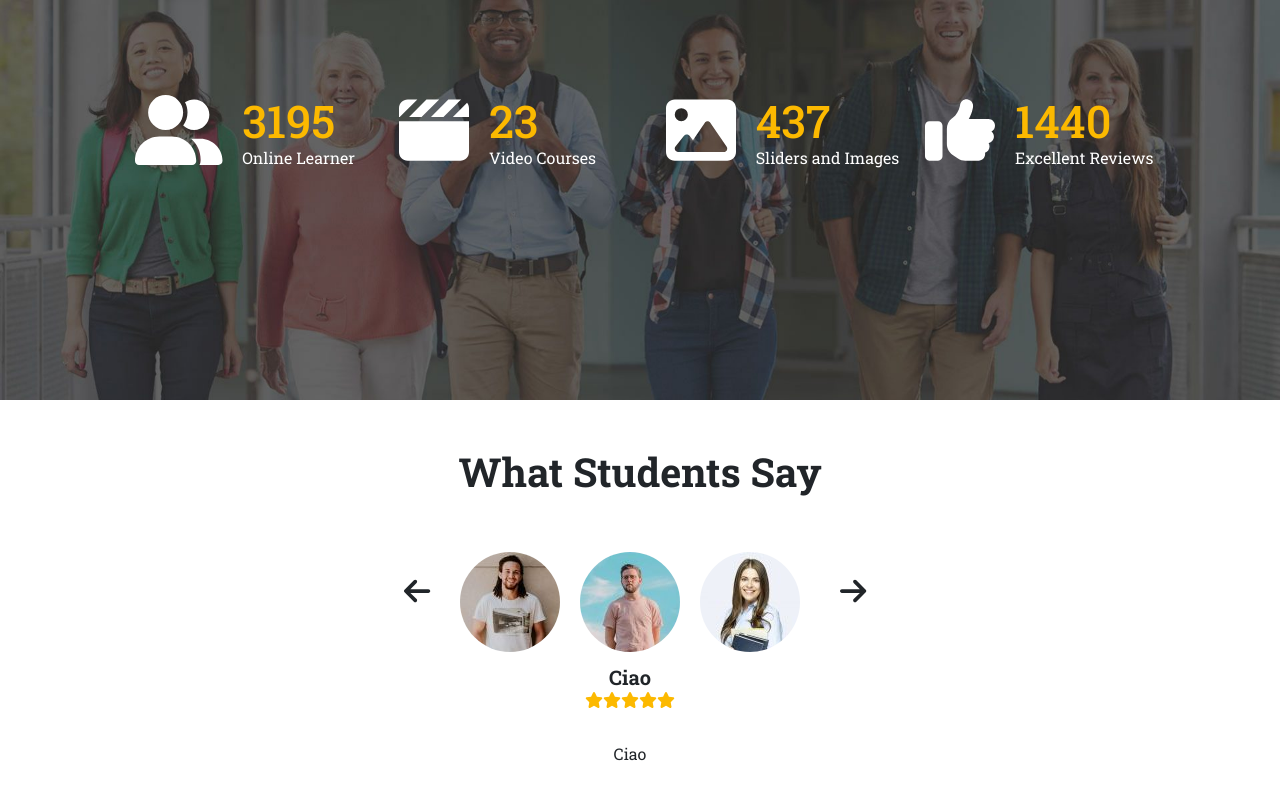
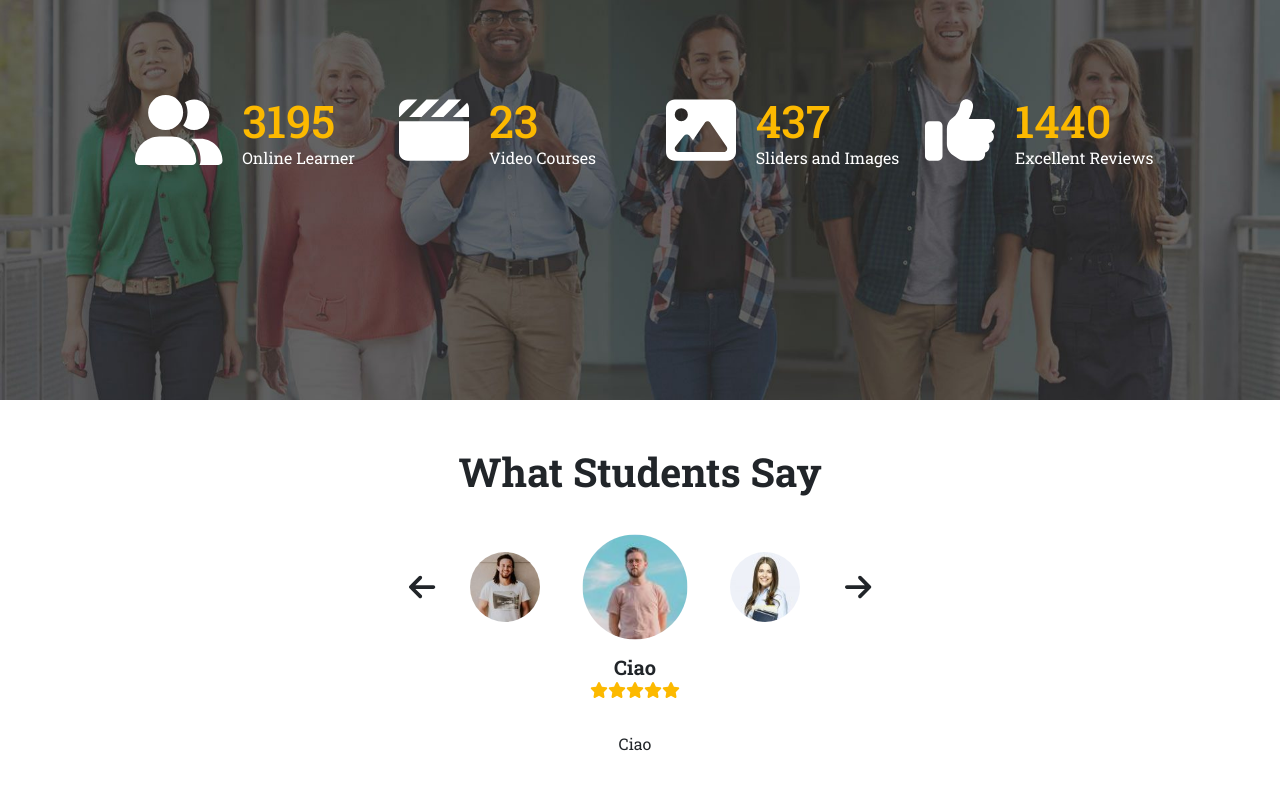
Before and after one commit to PierluigiPapa/proj-html-vuejs, a Vue app: page / in a window 1280 px wide. Shown: the part 4052-4852 px from the top of the page. Built offline with nearby package versions, Linux system fonts and the light colour scheme.

Commit message:
fix: adjust code slider

```diff
--- a/src/components/Main/AppStudents.vue
+++ b/src/components/Main/AppStudents.vue
@@ -68,12 +68,12 @@ export default {
                     <h2 class="text-center py-5">What Students Say</h2>
                     <div class="d-flex justify-content-center">
                         <div class="d-flex justify-content-center">
-                            <font-awesome-icon icon="fa-solid fa-arrow-left" class="mt-4 fa-solid" id="prev" @click="goToNext" @mouseenter="stopAutoPlay"
+                            <font-awesome-icon icon="fa-solid fa-arrow-left" id="prev" @click="goToPrev" @mouseenter="stopAutoPlay"
                                 @mouseleave="startAutoPlay"/>
                             <figure v-for="(student, i) in students" :key="i" class="student-wrapper">
                                 <div class="d-flex justify-content-center align-items-center">
                                     <img :src="student.image" :alt="student.text" :title="student.title"
-                                        class="student-image">
+                                        :class="{ 'enlarged': isImageEnlarged && currentIndex === i }">
                                 </div>
                                 <figcaption>
                                     <div class="d-flex justify-content-center align-items-center flex-column">
@@ -84,13 +84,12 @@ export default {
                                             <font-awesome-icon icon="fa-solid fa-star"/>
                                             <font-awesome-icon icon="fa-solid fa-star"/>
                                             <font-awesome-icon icon="fa-solid fa-star"/>
-
                                         </div>
                                         <p class="text-center" v-show="currentIndex === i">{{ student.text }}</p>
                                     </div>
                                 </figcaption>
                             </figure>
-                            <font-awesome-icon icon="fa-solid fa-arrow-right" class="mt-4 fa-solid" id="prev" @click="goToNext" @mouseenter="stopAutoPlay"
+                            <font-awesome-icon icon="fa-solid fa-arrow-right" class="fa-solid" id="prev" @click="goToPrev" @mouseenter="stopAutoPlay"
                                 @mouseleave="startAutoPlay"/>
                         </div>
                         <!-- testo next -->
@@ -113,20 +112,29 @@ h2 {
 }
 
 .student-wrapper {
-    margin-right: 20px;
+    width: 100px;
+    margin-right: 30px;
 }
 
 img {
+    width: 70px;
     border-radius: 50px;
-    margin-bottom: 10px;
+    margin-bottom: 30px;
 }
 
-.fa-solid {
-    padding-left: 20px;
-    padding-right: 30px;
+.fa-arrow-left {
+    padding-right: 20px;
+    padding-top: 20px;
     font-size: 30px;
     cursor: pointer;
 }
+
+.fa-arrow-right {
+    padding-top: 20px;
+    font-size: 30px;
+    cursor: pointer;
+}
+
 
 .fa-star {
     color: #fcb900;
@@ -137,12 +145,8 @@ strong {
     font-size: 20px;
 }
 
-/* Aggiungi la transizione e le dimensioni ingrandite */
-.student-image {
+.enlarged {
     transition: transform 0.3s ease;
-}
-
-.student-image:hover {
-    transform: scale(1.2); /* Imposta le dimensioni ingrandite */
+    transform: scale(1.5);
 }
 </style>
```
